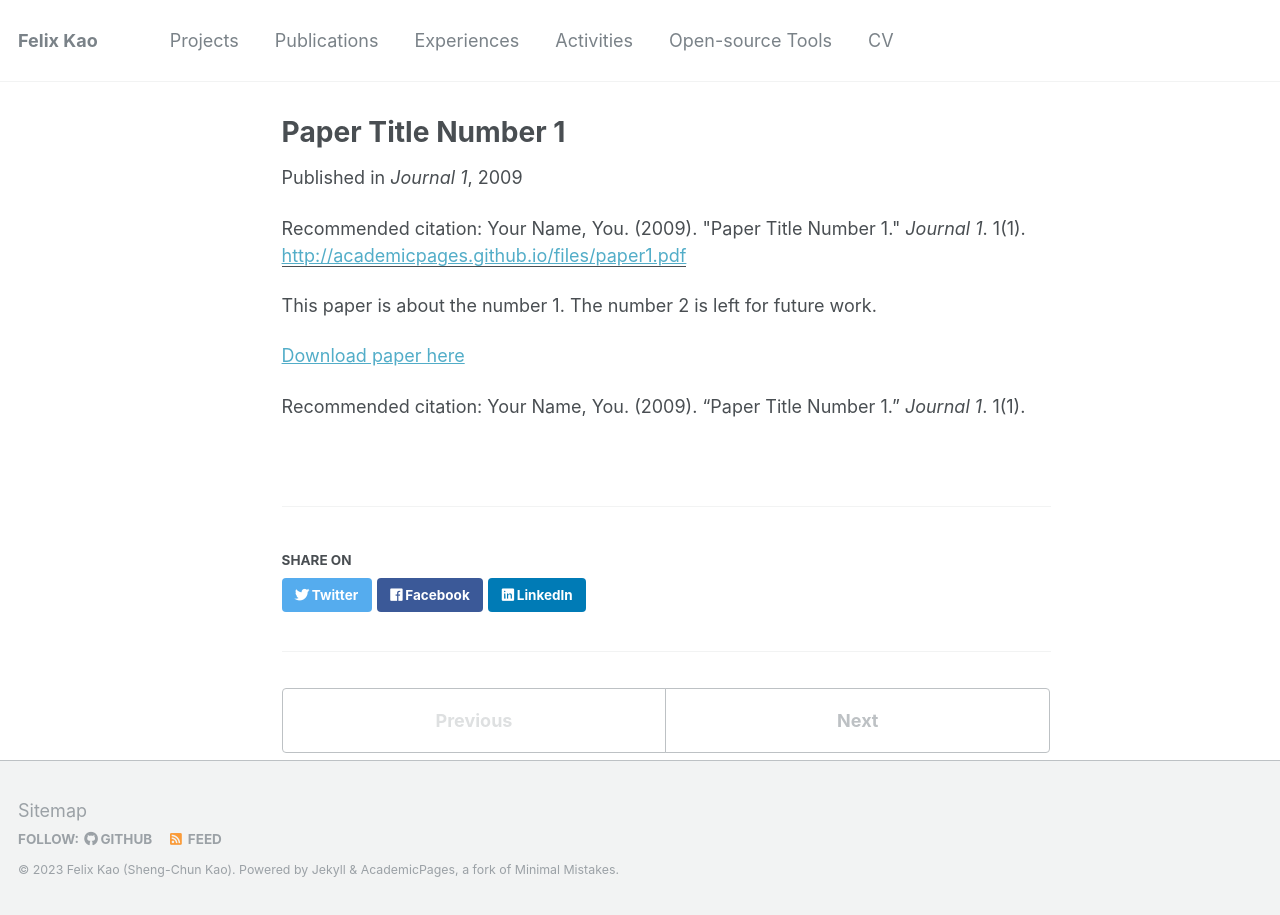
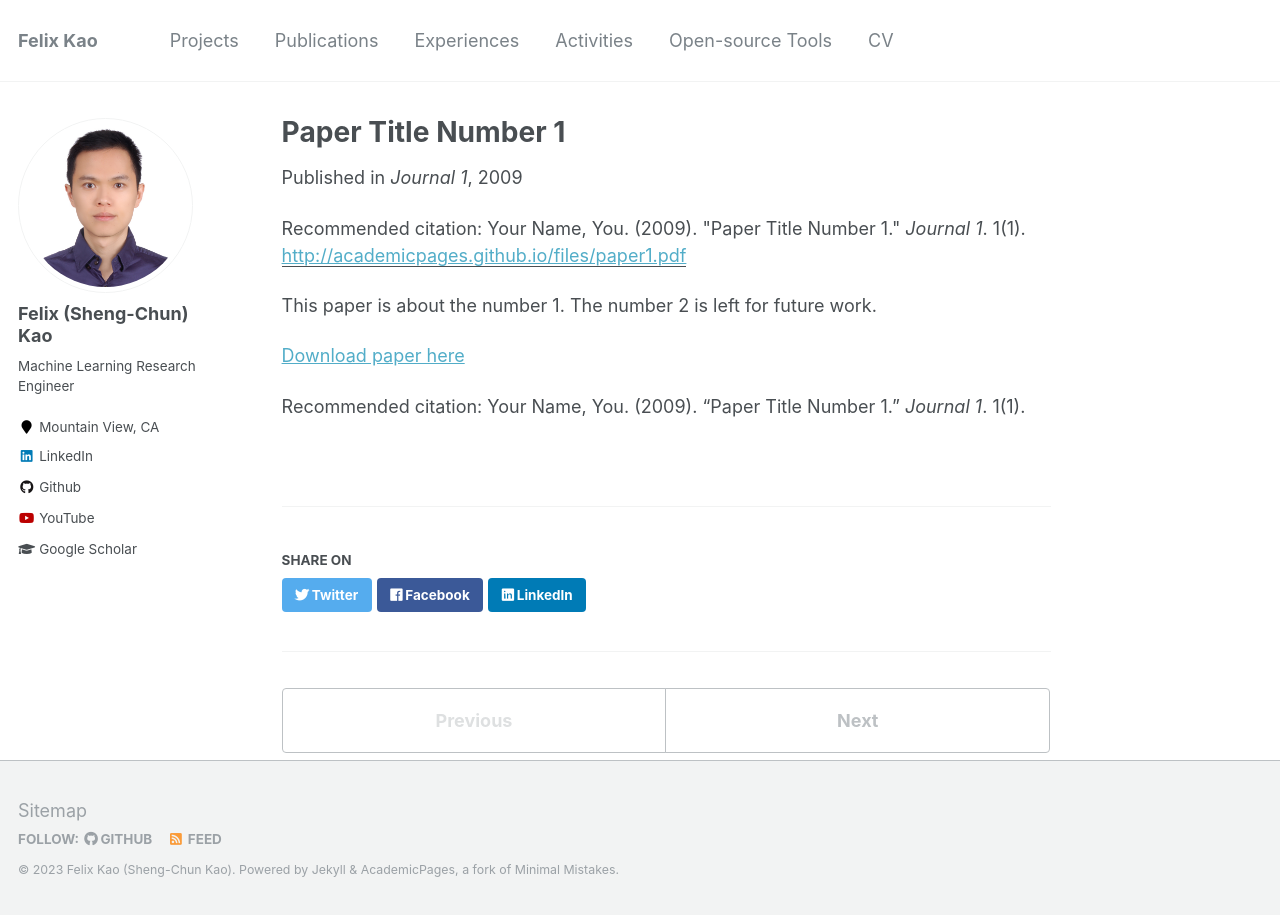
Before and after one commit to felix0901/felix, a Jekyll site: the page built from _publications/2009-10-01-paper-title-number-1.md, in a window 1280 px wide. Built offline with Jekyll 4.4.1, drawn with Linux system fonts in a browser that asks for light colours; part of the change alters nothing that is shown.

```diff
--- a/_config.yml
+++ b/_config.yml
@@ -224,7 +224,7 @@ defaults:
       type: publications
     values:
       layout: single
-      author_profile: false
+      author_profile: true
       share: true
       comments: true
   # _portfolio
@@ -233,7 +233,7 @@ defaults:
       type: portfolio
     values:
       layout: single
-      author_profile: true
+      author_profile: false
       share: true
       comment: true
   # _talks
@@ -278,6 +278,7 @@ whitelist:
 #  Type
 #  - GitHub Pages compatible archive pages built with Liquid ~> type: liquid (default)
 #  - Jekyll Archives plugin archive pages ~> type: jekyll-archives
+
 #  Path (examples)
 #  - Archive page should exist at path when using Liquid method or you can
 #    expect broken links (especially with breadcrumbs enabled)
```
